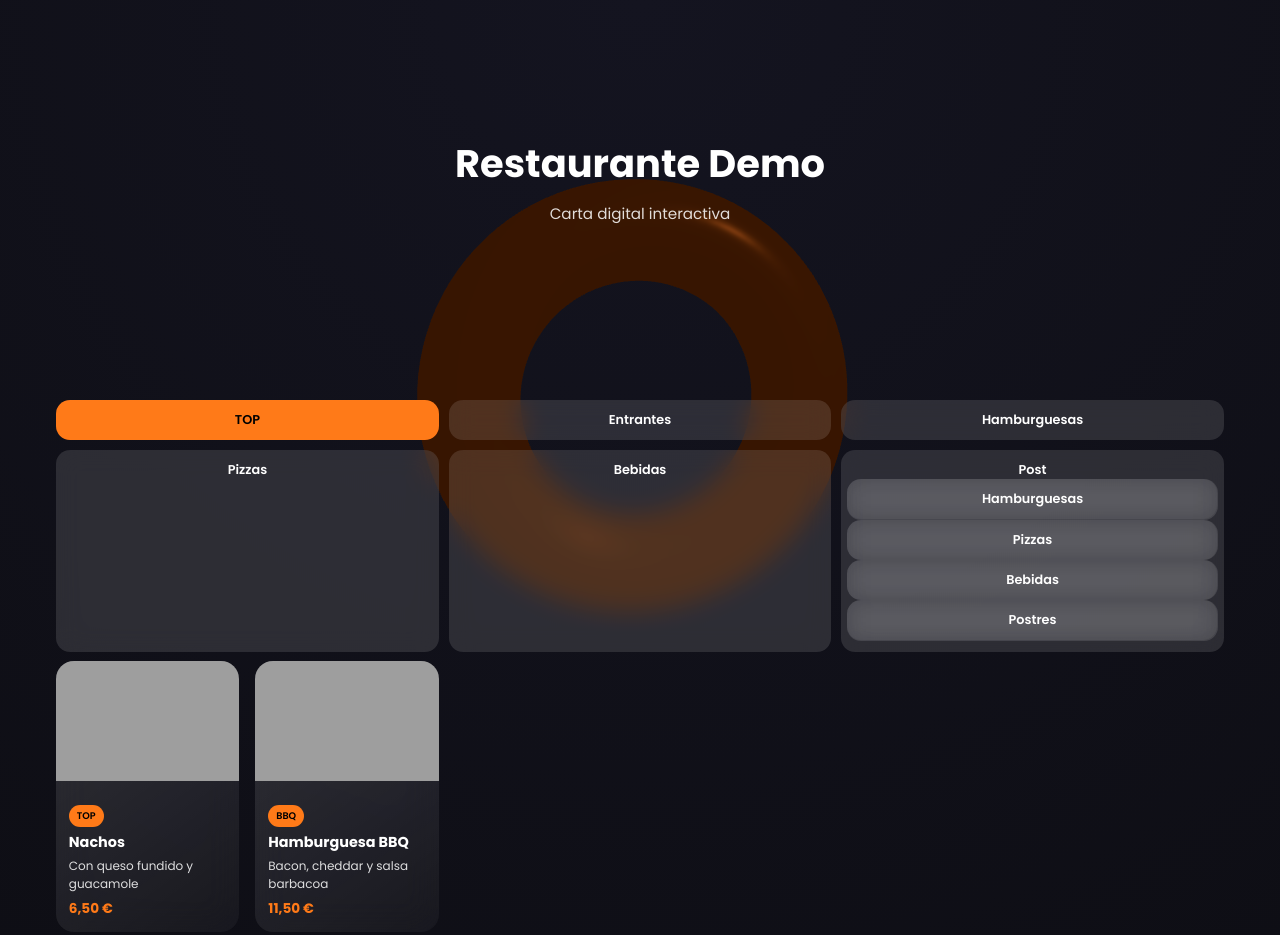
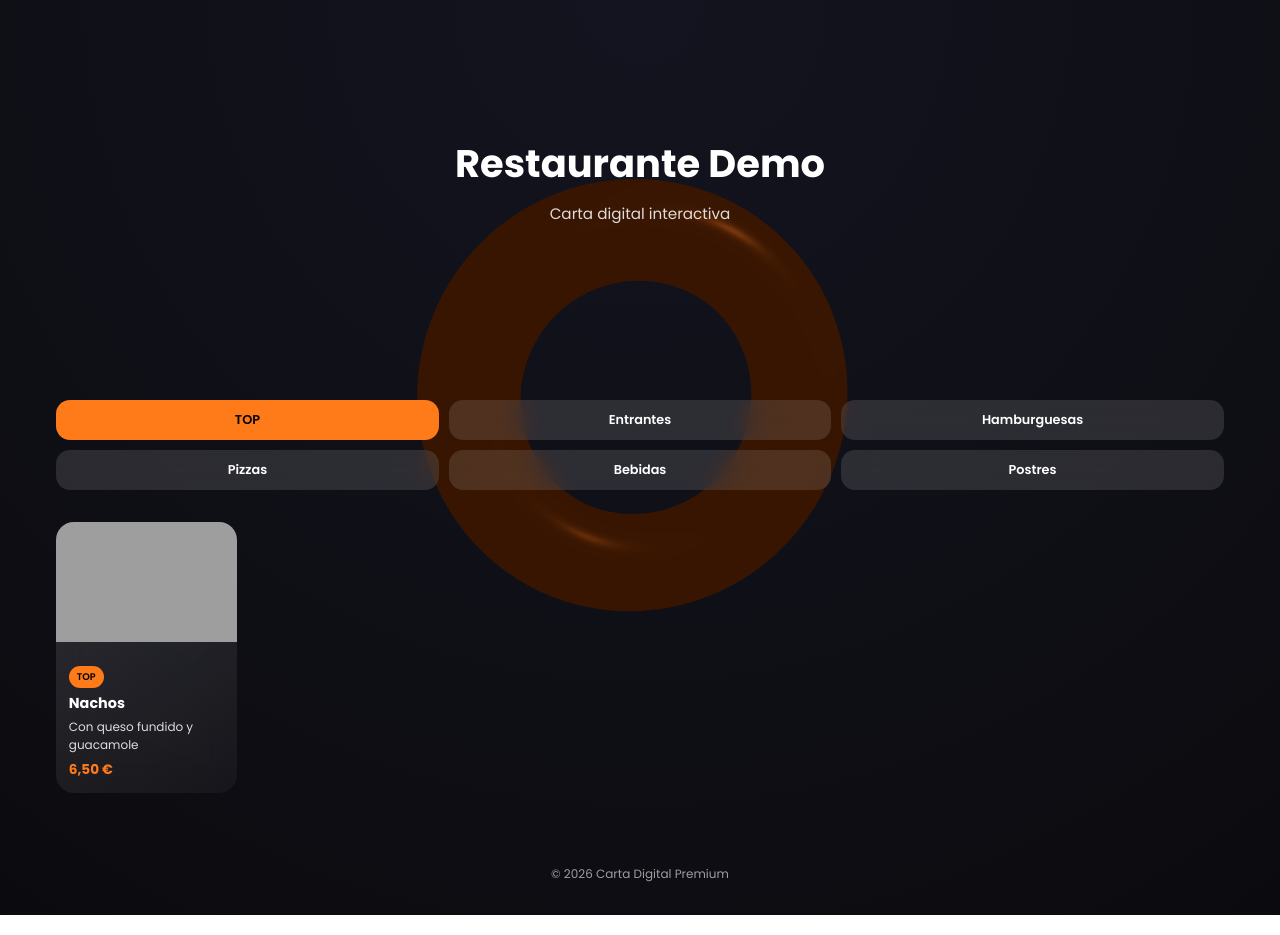
Before and after one commit to vchaconwebs/Plantilla, a plain HTML site: page index.html in a window 1280 px wide. Shown: the top 935 px of the page. Drawn offline with nearby package versions, Linux system fonts and the light colour scheme; grey boxes are pictures that could not be loaded; animation ran at ten frames a second.

Commit message:
Refactor category filtering and animations in index.html

```diff
--- a/index.html
+++ b/index.html
@@ -170,14 +170,10 @@
     <div class="category" data-filter="hamburguesas">Hamburguesas</div>
     <div class="category" data-filter="pizzas">Pizzas</div>
     <div class="category" data-filter="bebidas">Bebidas</div>
-    <div class="category" data-filter="postres">Post
-    <div class="category" data-filter="hamburguesas">Hamburguesas</div>
-    <div class="category" data-filter="pizzas">Pizzas</div>
-    <div class="category" data-filter="bebidas">Bebidas</div>
     <div class="category" data-filter="postres">Postres</div>
   </div>
 
-  <div class="products">
+  <div class="products" id="products">
     <!-- ENTRANTES -->
     <div class="card" data-category="entrantes">
       <img src="https://picsum.photos/300/200?1" />
@@ -247,23 +243,41 @@
 </footer>
 
 <script>
-  /* ===== FILTRO CATEGORÍAS ===== */
+  /* ===== FILTRO + ANIMACIÓN SUAVE ===== */
   const categories = document.querySelectorAll('.category');
   const cards = document.querySelectorAll('.card');
+  const container = document.getElementById('products');
+
+  function filterCards(filter) {
+    container.style.opacity = 0;
+    container.style.transform = 'translateY(10px)';
+
+    setTimeout(() => {
+      cards.forEach(card => {
+        const isTop = card.querySelector('.badge')?.textContent === 'TOP';
+        if (filter === 'top') {
+          card.style.display = isTop ? 'block' : 'none';
+        } else {
+          card.style.display = card.dataset.category === filter ? 'block' : 'none';
+        }
+      });
+
+      container.style.opacity = 1;
+      container.style.transform = 'translateY(0)';
+    }, 200);
+  }
 
   categories.forEach(cat => {
     cat.addEventListener('click', () => {
       categories.forEach(c => c.classList.remove('active'));
       cat.classList.add('active');
-      const filter = cat.dataset.filter;
-
-      cards.forEach(card => {
-        card.style.display = card.dataset.category === filter ? 'block' : 'none';
-      });
+      filterCards(cat.dataset.filter);
     });
   });
 
-  /* ===== 3D SUAVE HEADER ===== */
+  filterCards('top');
+
+  /* ===== 3D HEADER ===== */
   const scene = new THREE.Scene();
   const camera = new THREE.PerspectiveCamera(60, window.innerWidth / window.innerHeight, 0.1, 1000);
   const renderer = new THREE.WebGLRenderer({ canvas: document.getElementById('bg3d'), alpha: true, antialias: true });
```
